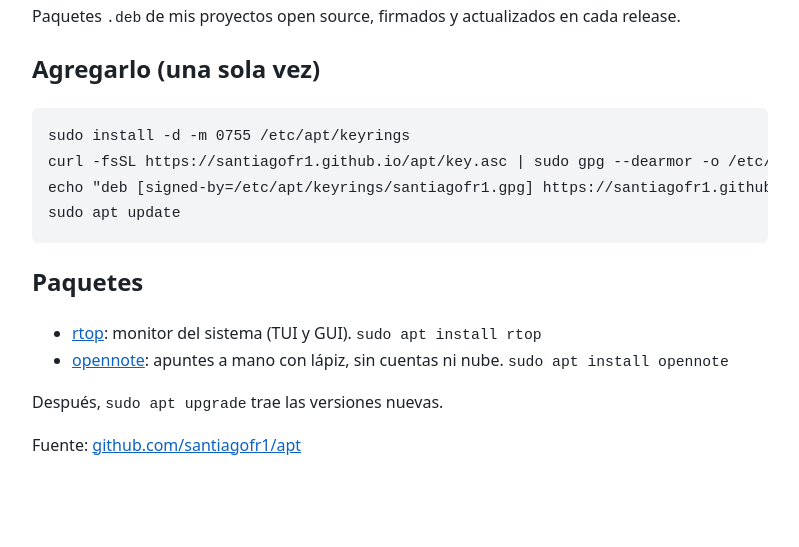
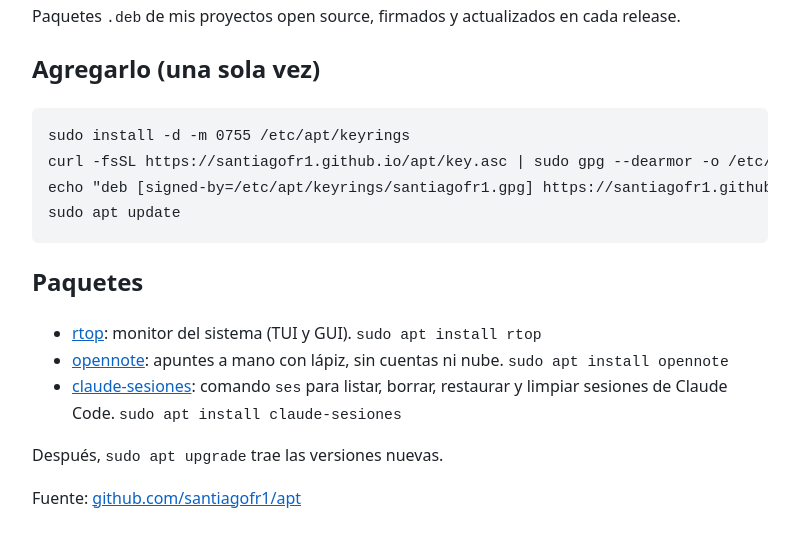
Before and after one commit to santiagofr1/apt, a plain HTML site: page index.html in a window 1280 px wide. Shown: the part 117-664 px from the top of the page, without its empty margins (240-1039 px from the left). Drawn offline with Linux system fonts and the light colour scheme.

Commit message:
Agregar claude-sesiones

```diff
--- a/index.html
+++ b/index.html
@@ -20,6 +20,7 @@ sudo apt update</code></pre>
 <ul>
   <li><a href="https://github.com/santiagofr1/rtop">rtop</a>: monitor del sistema (TUI y GUI). <code>sudo apt install rtop</code></li>
   <li><a href="https://github.com/santiagofr1/OpenNote">opennote</a>: apuntes a mano con lápiz, sin cuentas ni nube. <code>sudo apt install opennote</code></li>
+  <li><a href="https://github.com/santiagofr1/claude-sesiones">claude-sesiones</a>: comando <code>ses</code> para listar, borrar, restaurar y limpiar sesiones de Claude Code. <code>sudo apt install claude-sesiones</code></li>
 </ul>
 <p>Después, <code>sudo apt upgrade</code> trae las versiones nuevas.</p>
 <p>Fuente: <a href="https://github.com/santiagofr1/apt">github.com/santiagofr1/apt</a></p>
```
Also changed, not shown: apps.txt, 1 other file.
